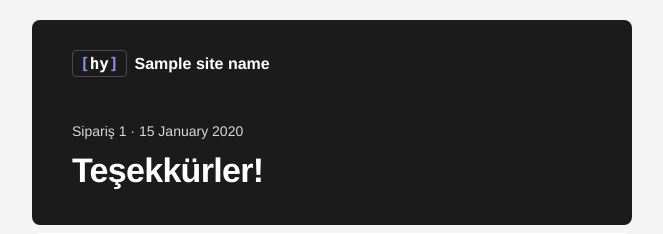
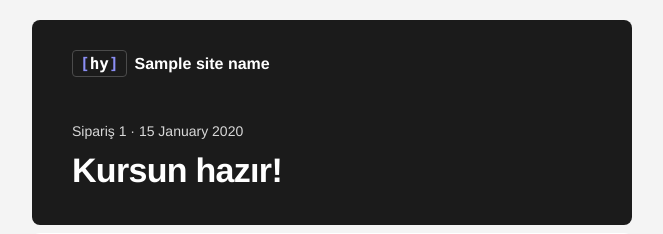
Before and after one commit to hakanyalcinkaya/hakanyalcinkaya_com, a Django app: template templates/emails/purchase_confirmation/body.html in a window 1280 px wide. Shown: the top 234 px of the page, without its empty margins (308-971 px from the left). Run offline with Django 5.2, Linux system fonts and the light colour scheme; the template is opened without the code that fills it: most values are stand-ins (such as "Sample title", 1, 10 or a date in 2020); parts of the project's set-up code (start-up, migrations or seed data) failed here and were passed over; some web fonts are replaced.

Commit message:
Email wording without thanks: purchase email says Kursun hazır! / Kursların hazır! in subject and heading, newsletter confirm opens with Bültene hoş geldin!, review approved email and the saved review box say Fikrin diğer öğrencilere ışık tutacak ;)

```diff
--- a/mailing/emails.py
+++ b/mailing/emails.py
@@ -74,7 +74,7 @@ EMAILS = {
     ),
     # Satın alma
     "purchase_confirmation": _email(
-        "Teşekkürler, satın alma onayı",
+        "Satın alma onayı",
         "Satın alma",
         "Ödemesi onaylanan sipariş (PayTR ile kartla ödeme, stüdyoda havale onayı): satın alınan kurslar, tutarlar, Kurslarım ve sözleşme bağlantısı.",
         {
--- a/templates/emails/newsletter_confirm/body.html
+++ b/templates/emails/newsletter_confirm/body.html
@@ -5,7 +5,7 @@
 {% block heading %}Aboneliğini onayla.{% endblock %}
 {% block content %}
 <p style="margin: 0 0 14px;">Merhaba{% if name %} {{ name }}{% endif %},</p>
-<p style="margin: 0 0 14px;">Bültene abone olmak istediğin için teşekkürler. Aboneliğini başlatmak için adresini onayla.</p>
+<p style="margin: 0 0 14px;">Bültene hoş geldin! Aboneliğini başlatmak için adresini onayla.</p>
 {% include "emails/modules/button.html" with url=confirm_url label="Aboneliğimi onayla" %}
 <p style="margin: 18px 0 0; font-size: 14px; line-height: 20px; color: #9B9B9B;">Bu isteği sen yapmadıysan bu e-postayı yok sayabilirsin; onaylamadıkça sana bülten gönderilmez.</p>
 {% endblock %}
--- a/templates/emails/newsletter_confirm/body.txt
+++ b/templates/emails/newsletter_confirm/body.txt
@@ -1,7 +1,7 @@
 {% extends "emails/base.txt" %}
 {% block content %}Merhaba{% if name %} {{ name }}{% endif %},
 
-Bültene abone olmak istediğin için teşekkürler. Aboneliğini başlatmak için adresini onayla:
+Bültene hoş geldin! Aboneliğini başlatmak için adresini onayla:
 {{ confirm_url }}
 
 Bu isteği sen yapmadıysan bu e-postayı yok sayabilirsin; onaylamadıkça sana bülten gönderilmez.{% endblock %}
--- a/templates/emails/purchase_confirmation/body.html
+++ b/templates/emails/purchase_confirmation/body.html
@@ -1,8 +1,8 @@
 {% extends "emails/base.html" %}
-{% block title %}Teşekkürler!{% endblock %}
+{% block title %}Kurs{% if items|length > 1 %}ların{% else %}un{% endif %} hazır!{% endblock %}
 {% block preheader %}Kursların hesabına tanımlandı; hemen başlayabilirsin.{% endblock %}
 {% block eyebrow %}Sipariş {{ order_number }}{% if purchased_at %} · {{ purchased_at|date:"j F Y" }}{% endif %}{% endblock %}
-{% block heading %}Teşekkürler!{% endblock %}
+{% block heading %}Kurs{% if items|length > 1 %}ların{% else %}un{% endif %} hazır!{% endblock %}
 {% block content %}
 <p style="margin: 0 0 14px;">Merhaba{% if greeting_name %} {{ greeting_name }}{% endif %},</p>
 <p style="margin: 0 0 14px;">Ödemen alındı ve kurs{% if items|length > 1 %}lar{% endif %} hesabına tanımlandı. Hemen başlayabilirsin.</p>
--- a/templates/emails/purchase_confirmation/subject.txt
+++ b/templates/emails/purchase_confirmation/subject.txt
@@ -1 +1 @@
-Teşekkürler! {{ product_title }}{% if items|length > 1 %} ve {{ items|length|add:"-1" }} kurs daha{% endif %} hesabında
+Kurs{% if items|length > 1 %}ların{% else %}un{% endif %} hazır! {{ product_title }}{% if items|length > 1 %} ve {{ items|length|add:"-1" }} kurs daha{% endif %} hesabında
--- a/templates/emails/review_approved/body.html
+++ b/templates/emails/review_approved/body.html
@@ -5,7 +5,7 @@
 {% block heading %}Yorumun yayınlandı.{% endblock %}
 {% block content %}
 <p style="margin: 0 0 14px;">Merhaba{% if greeting_name %} {{ greeting_name }}{% endif %},</p>
-<p style="margin: 0 0 14px;"><strong>{{ course_title }}</strong> için yaptığın değerlendirme onaylandı ve kurs sayfasında yayında. Teşekkürler!</p>
+<p style="margin: 0 0 14px;"><strong>{{ course_title }}</strong> için yaptığın değerlendirme onaylandı ve kurs sayfasında yayında. Fikrin diğer öğrencilere ışık tutacak ;)</p>
 <p style="margin: 0 0 14px;">{% if rating %}<span style="color: #f5a623; font-size: 18px;">{% for step in "12345" %}{% if forloop.counter <= rating %}★{% else %}☆{% endif %}{% endfor %}</span>{% endif %}{% if review_text %}<br><em>“{{ review_text }}”</em>{% endif %}</p>
 {% include "emails/modules/button.html" with url=course_url label="Kurs sayfasını gör" %}
 {% endblock %}
--- a/templates/emails/review_approved/body.txt
+++ b/templates/emails/review_approved/body.txt
@@ -1,7 +1,7 @@
 {% extends "emails/base.txt" %}
 {% block content %}Merhaba{% if greeting_name %} {{ greeting_name }}{% endif %},
 
-{{ course_title }} için yaptığın değerlendirme onaylandı ve kurs sayfasında yayında. Teşekkürler!
+{{ course_title }} için yaptığın değerlendirme onaylandı ve kurs sayfasında yayında. Fikrin diğer öğrencilere ışık tutacak ;)
 {% if rating %}Puan: {{ rating }}/5{% endif %}{% if review_text %}
 “{{ review_text }}”{% endif %}
 
--- a/templates/page/partials/review_box.html
+++ b/templates/page/partials/review_box.html
@@ -1,6 +1,6 @@
 {# Kullanıcının bu kurs için değerlendirmesi. place: lesson / course / library. #}
 {% load core_tags %}
-{# Ders sayfasında yalnız henüz değerlendirmemiş kullanıcıya sorulur; kaydedince teşekkür gösterilir, düzenleme Kurslarım'dan. #}
+{# Ders sayfasında yalnız henüz değerlendirmemiş kullanıcıya sorulur; kaydedince onay mesajı gösterilir, düzenleme Kurslarım'dan. #}
 {% url 'page:course_review' course.slug as review_url %}
 <div id="course-{{ course.pk }}-review" class="card{% if place == 'lesson' %} border-primary-subtle{% endif %}">
   <div class="card-body p-3 p-md-4">
@@ -8,7 +8,7 @@
     <div class="d-flex gap-3 align-items-start">
       <i class="bi bi-check-circle-fill text-success fs-4 lh-1" aria-hidden="true"></i>
       <div>
-        <p class="fw-semibold mb-1">Teşekkürler, değerlendirmen alındı.</p>
+        <p class="fw-semibold mb-1">Yorum kaydedildi. Fikrin diğer öğrencilere ışık tutacak ;)</p>
         <p class="small text-body-secondary mb-0">Onaylandıktan sonra kurs sayfasında görünecek. Puanını ve yorumunu <a href="{% url 'page:library' %}#degerlendirmelerim">Kurslarım</a> sayfasından değiştirebilirsin.</p>
       </div>
     </div>
```
